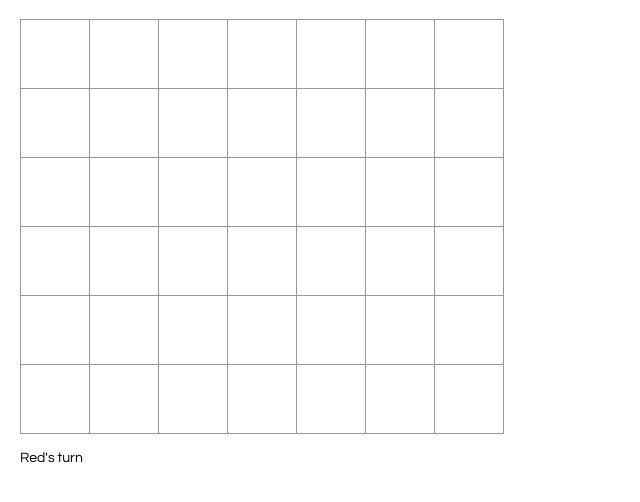
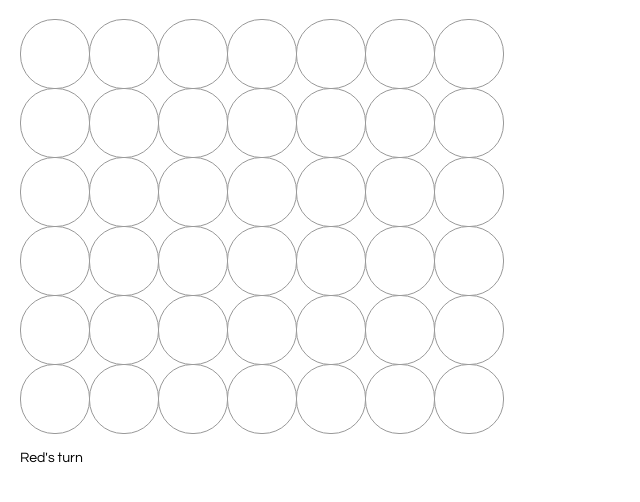
Before and after one commit to jmalk/four-in-a-row, a React app: page / in a window 1280 px wide. Shown: the whole page, without its empty margins (0-640 px from the left). Built offline with nearby package versions, Linux system fonts and the light colour scheme.

Commit message:
Turn squares into circles

```diff
--- a/src/index.css
+++ b/src/index.css
@@ -10,6 +10,7 @@ body {
   margin-right: -1px;
   margin-top: -1px;
   width: 68px;
+  border-radius: 34px;
 }
 
 .square.red {
```
